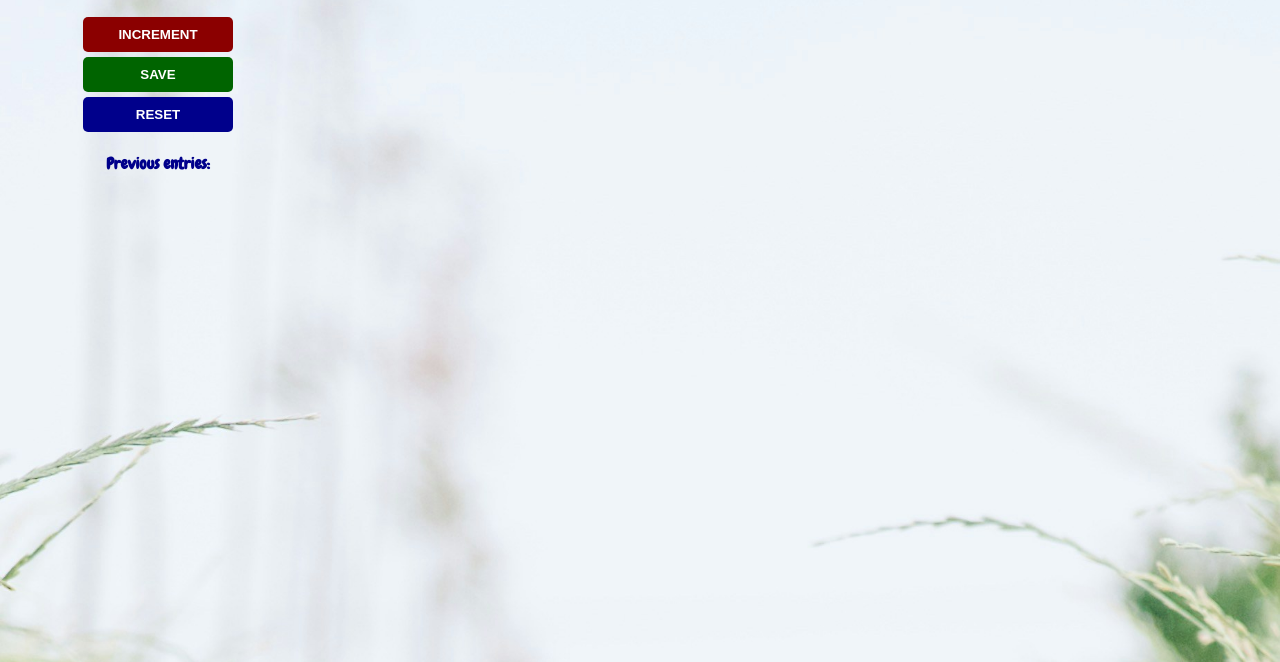
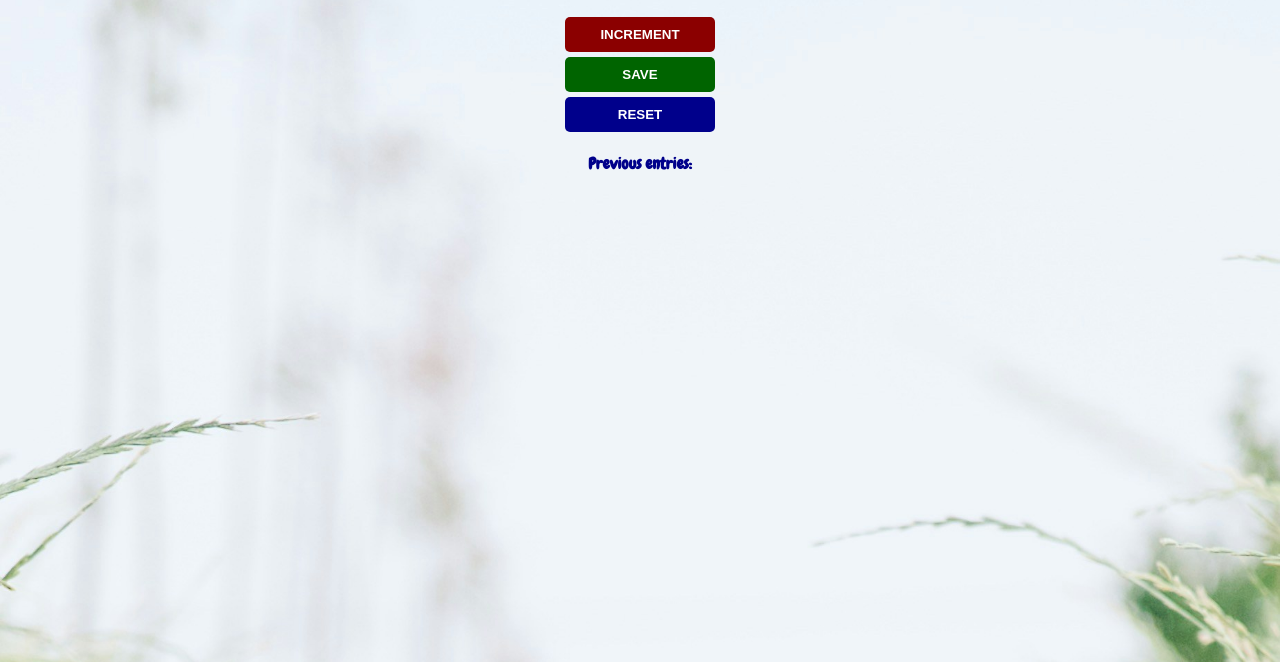
Before and after one commit to h-uong/dog-counter, a plain HTML site: page index.html in a window 1280 px wide. Shown: the part 138-800 px from the top of the page. Drawn offline with Linux system fonts and the light colour scheme.

Commit message:
reupload

```diff
--- a/index.css
+++ b/index.css
@@ -1,8 +1,8 @@
 body {
     background-image: url("dogs2.jpg");
     background-size: cover;
+    height: 500px;
     font-family: "Chewy", system-ui;
-    font-weight: 400;
     font-weight: bold;
     text-align: center;
 }
@@ -45,7 +45,7 @@ button {
 
 #main-section {
     max-width: 300px;
-    max-height: 500px;
+    margin: auto;
     display: flex;
     flex-direction: column;
     align-items: center;
@@ -56,6 +56,7 @@ button {
 p {
     color: darkblue;
 }
+
 #save-el {
     margin-top: 0px;
     font-size: 25px;
```
